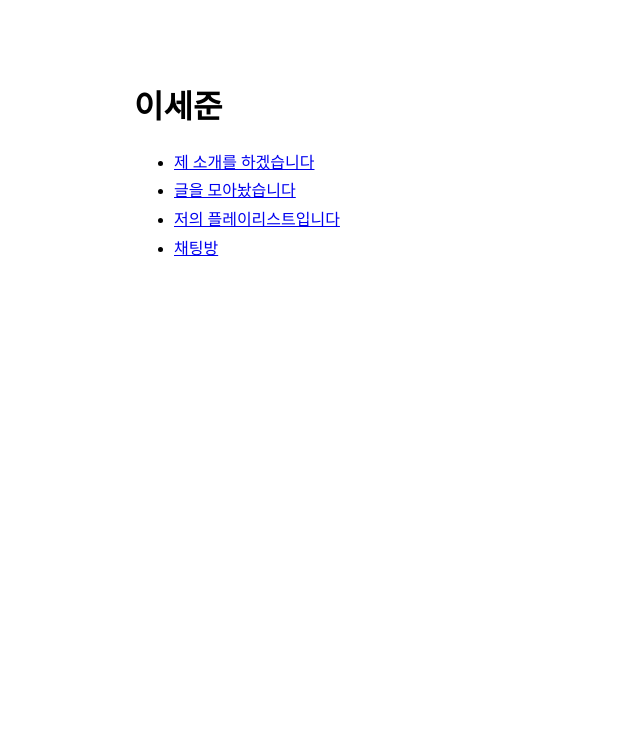
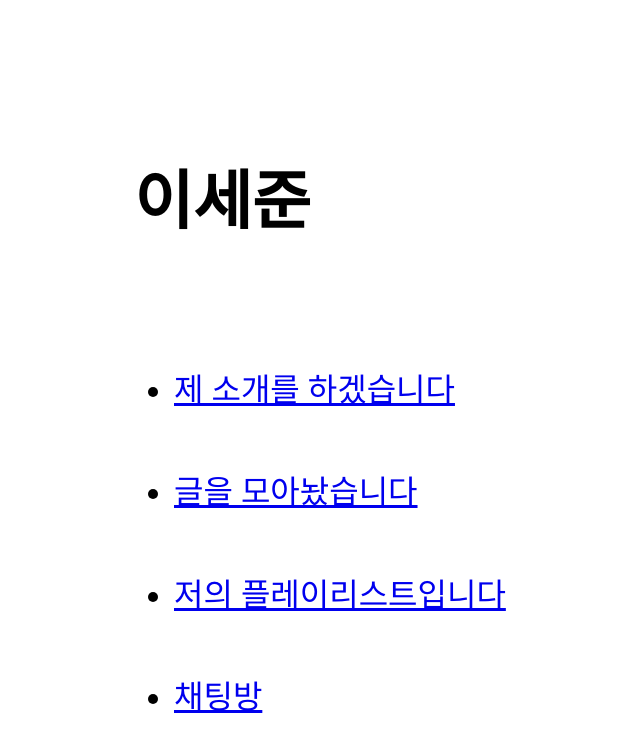
Before and after one commit to 3adqs-Smp9V-mzBbO-saX51/3adqs-Smp9V-mzBbO-saX51.github.io, a Jekyll site: the page built from index.md, in a window 1280 px wide. Shown: the top 752 px of the page, without its empty margins (186-826 px from the left). Built offline with Jekyll 4.4.1, drawn with Linux system fonts in a browser that asks for light colours; some web fonts are replaced.

Commit message:
Update no-style-please.scss

```diff
--- a/_sass/no-style-please.scss
+++ b/_sass/no-style-please.scss
@@ -28,8 +28,8 @@ html { height: 100%; }
 body {
   color: black;
   font-family: 'Gowon Batang';
-  font-size: 16px;
-  line-height: 1.4;
+  font-size: 32px;
+  line-height: 3;
   margin: 0;
   min-height: 100%;
   overflow-wrap: break-word;
```
